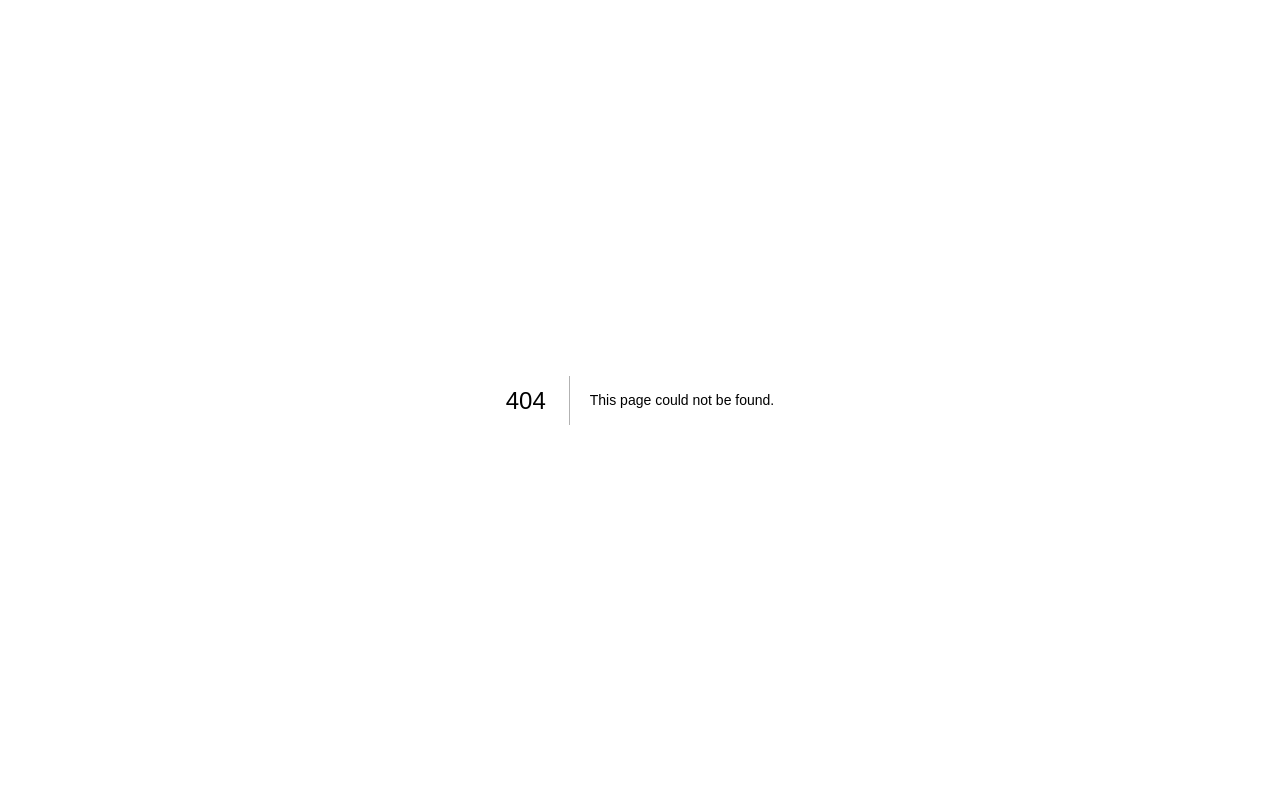
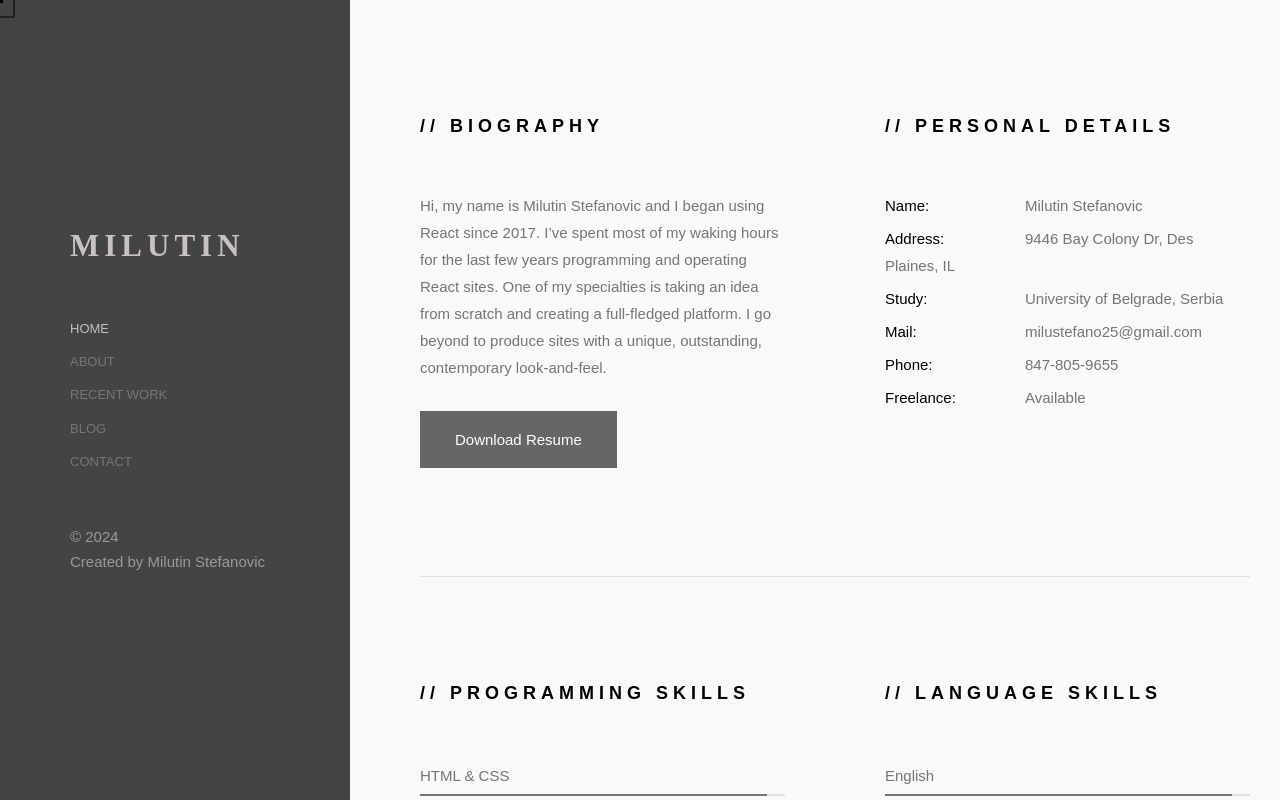
Before and after one commit to Milutin25/portfolio_nextJS, a Next.js app: page /pages/about in a window 1280 px wide. Before the commit this address had no page. Shown: the top 800 px of the page. Built offline with nearby package versions, Linux system fonts and the light colour scheme.

Commit message:
cleaning up a code

```diff
--- a/app/components/hambMenu.tsx
+++ b/app/components/hambMenu.tsx
@@ -30,10 +30,10 @@ export default function HambMenu() {
         <div className="menu_list">
           <ul className="transition_link">
             <li><Link href="/">Home</Link></li>
-            <li><Link href="/about">About</Link></li>
-            <li><Link href="/recentWork">Recent Work</Link></li>
-            <li><Link href="/blogs">Blog</Link></li>
-            <li><Link href="/contact">Contact</Link></li>
+            <li><Link href="/pages/about">About</Link></li>
+            <li><Link href="/pages/recentWork">Recent Work</Link></li>
+            <li><Link href="/pages/blogs">Blog</Link></li>
+            <li><Link href="/pages/contact">Contact</Link></li>
           </ul>
         </div>
       </div>
--- a/app/components/navBar.tsx
+++ b/app/components/navBar.tsx
@@ -1,5 +1,5 @@
 import Link from "next/link";
-import "../components/styles.css"
+import "@/app/components/styles.css"
 
 export default function NavBar() {
     return (
@@ -16,16 +16,16 @@ export default function NavBar() {
                 <Link href="/">Home</Link>
               </li>
               <li>
-                <Link href="/about">About</Link>
+                <Link href="/pages/about">About</Link>
               </li>
               <li>
-                <Link href="/recentWork">Recent Work</Link>
+                <Link href="/pages/recentWork">Recent Work</Link>
               </li>
               <li>
-                <Link href="/blogs">Blog</Link>
+                <Link href="/pages/blogs">Blog</Link>
               </li>
               <li>
-                <Link href="/contact">Contact</Link>
+                <Link href="/pages/contact">Contact</Link>
               </li>
             </ul>
           </div>
--- a/app/about/page.tsx
+++ b/app/pages/about/page.tsx
@@ -1,6 +1,5 @@
 'use client'
 
-import "../components/styles.css"
 import { useState } from "react";
 import Image from "next/image"
 import Cursor from "@/app/components/cursor";
--- a/app/contact/page.tsx
+++ b/app/pages/contact/page.tsx
@@ -1,7 +1,6 @@
 'use client'
 
 import Image from "next/image"
-import "../components/styles.css"
 import { FormEvent, useState, ChangeEvent } from "react";
 import NavBar from "@/app/components/navBar";
 import HambMenu from "@/app/components/hambMenu";
```
Also changed, not shown: app/pages/blogs/page.tsx (renamed from app/blogs/page.tsx, +4 -4 lines), app/pages/blogs/[slug]/page.tsx (renamed from app/blogs/[slug]/page.tsx), app/pages/recentWork/page.tsx (renamed from app/recentWork/page.tsx).
